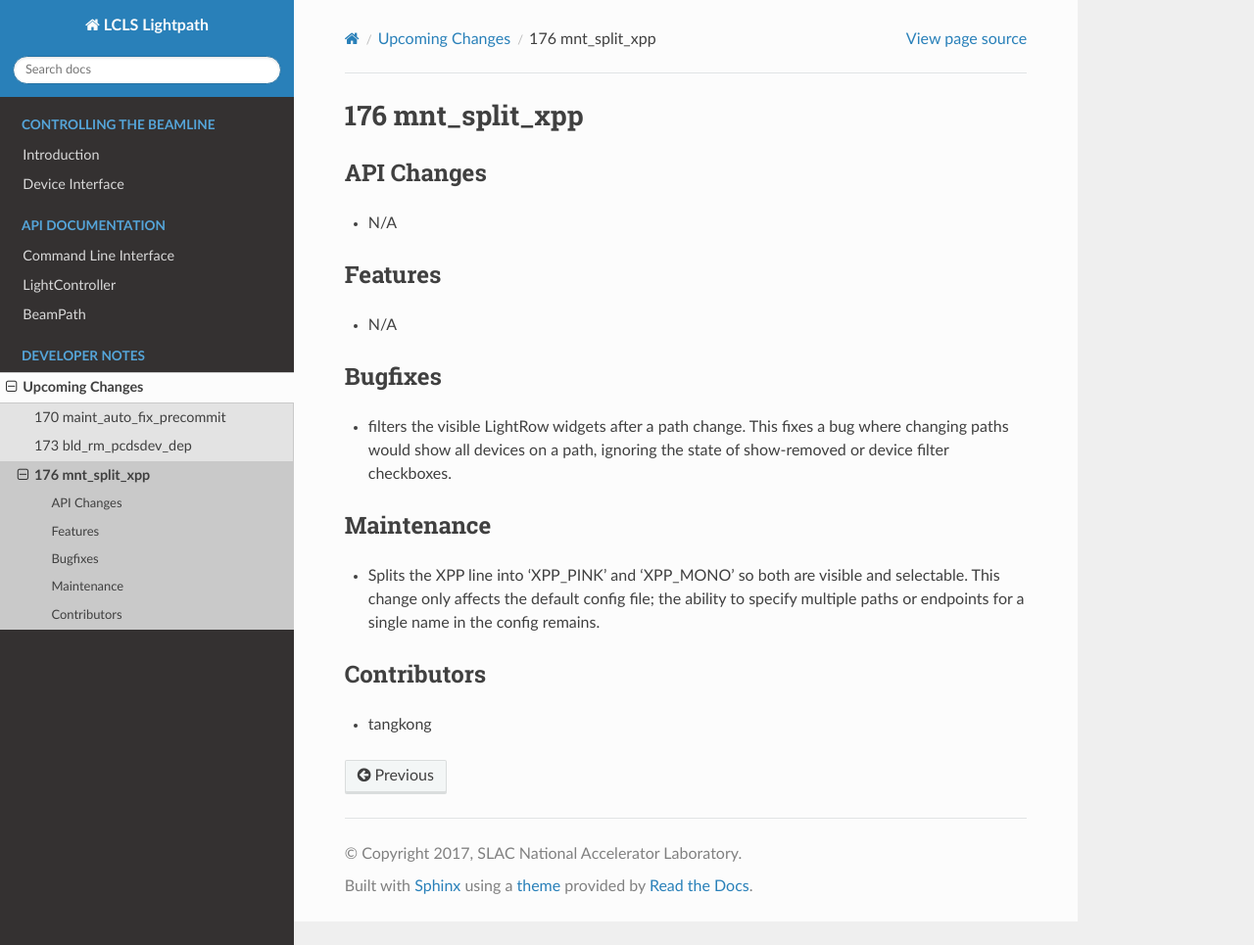
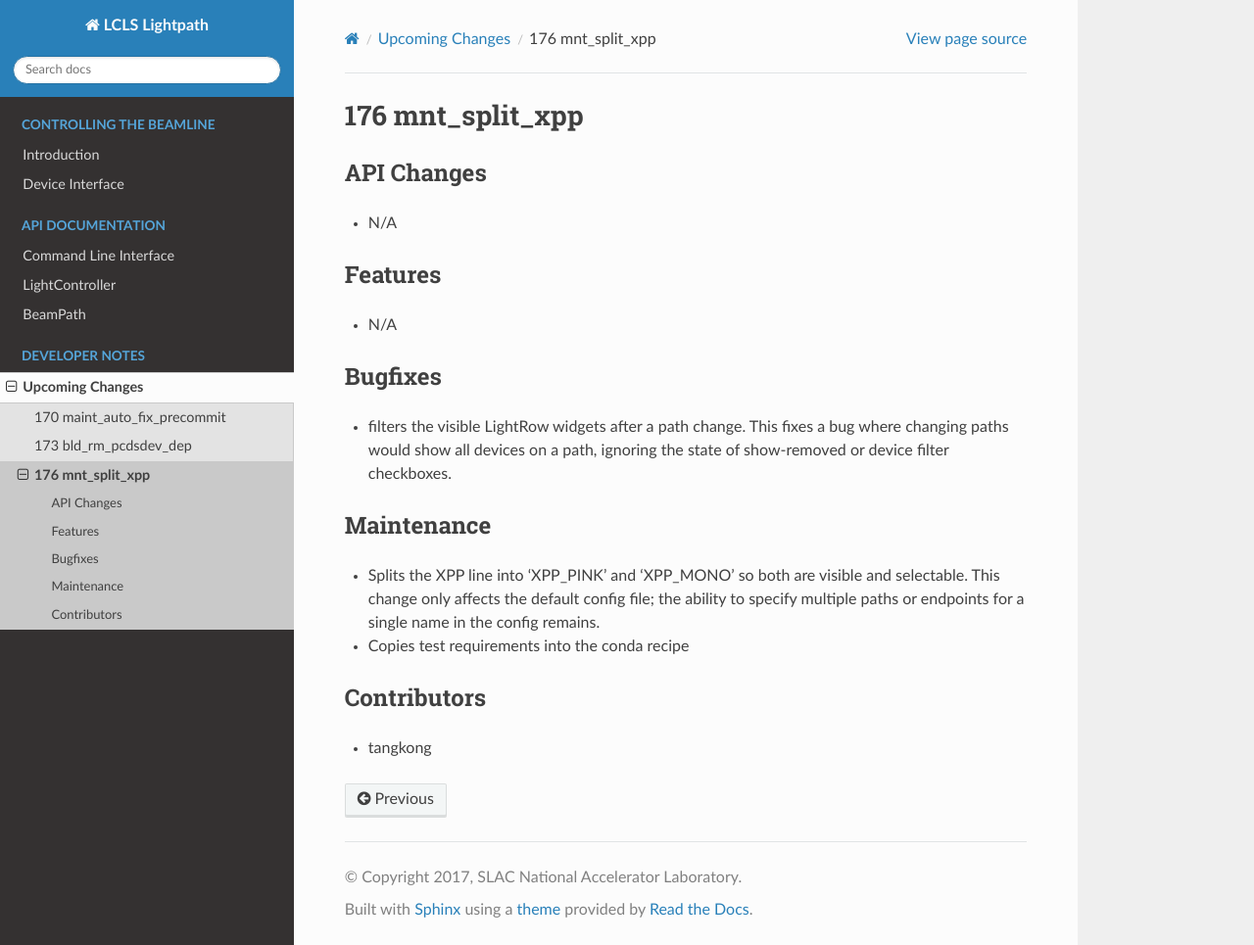
Before and after one commit to pcdshub/lightpath, a Sphinx documentation site: the page built from docs/source/upcoming_release_notes/176-mnt_split_xpp.rst, in a window 1280 px wide and 965 px high. Shown: the whole window at 98% size. Built offline with Sphinx 7.4.7 and the Read the Docs theme 2.0.0, drawn with Linux system fonts in a browser that asks for light colours.

Commit message:
DOC: update pre-release notes

```diff
--- a/docs/source/upcoming_release_notes/176-mnt_split_xpp.rst
+++ b/docs/source/upcoming_release_notes/176-mnt_split_xpp.rst
@@ -16,6 +16,7 @@ Bugfixes
 Maintenance
 -----------
 - Splits the XPP line into 'XPP_PINK' and 'XPP_MONO' so both are visible and selectable.  This change only affects the default config file; the ability to specify multiple paths or endpoints for a single name in the config remains.
+- Copies test requirements into the conda recipe
 
 Contributors
 ------------
```
